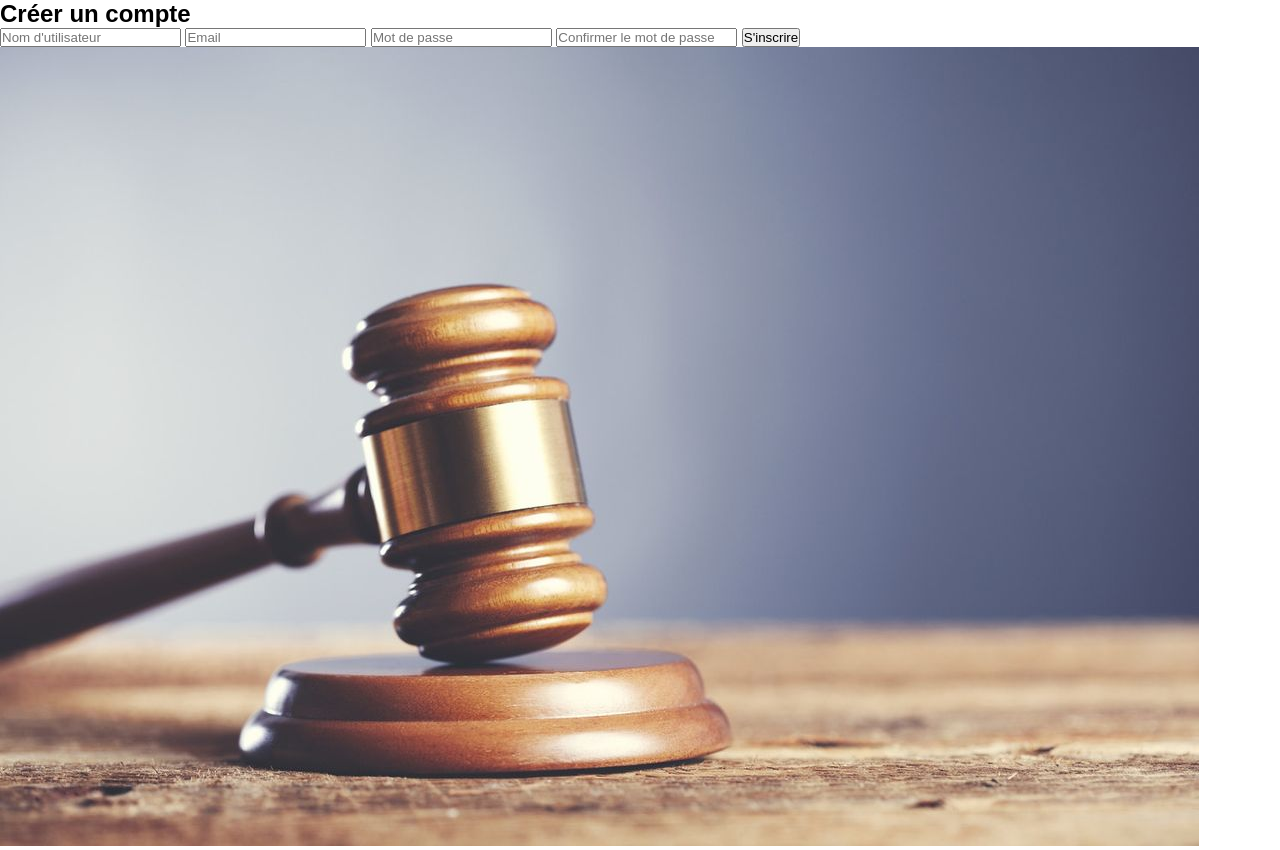
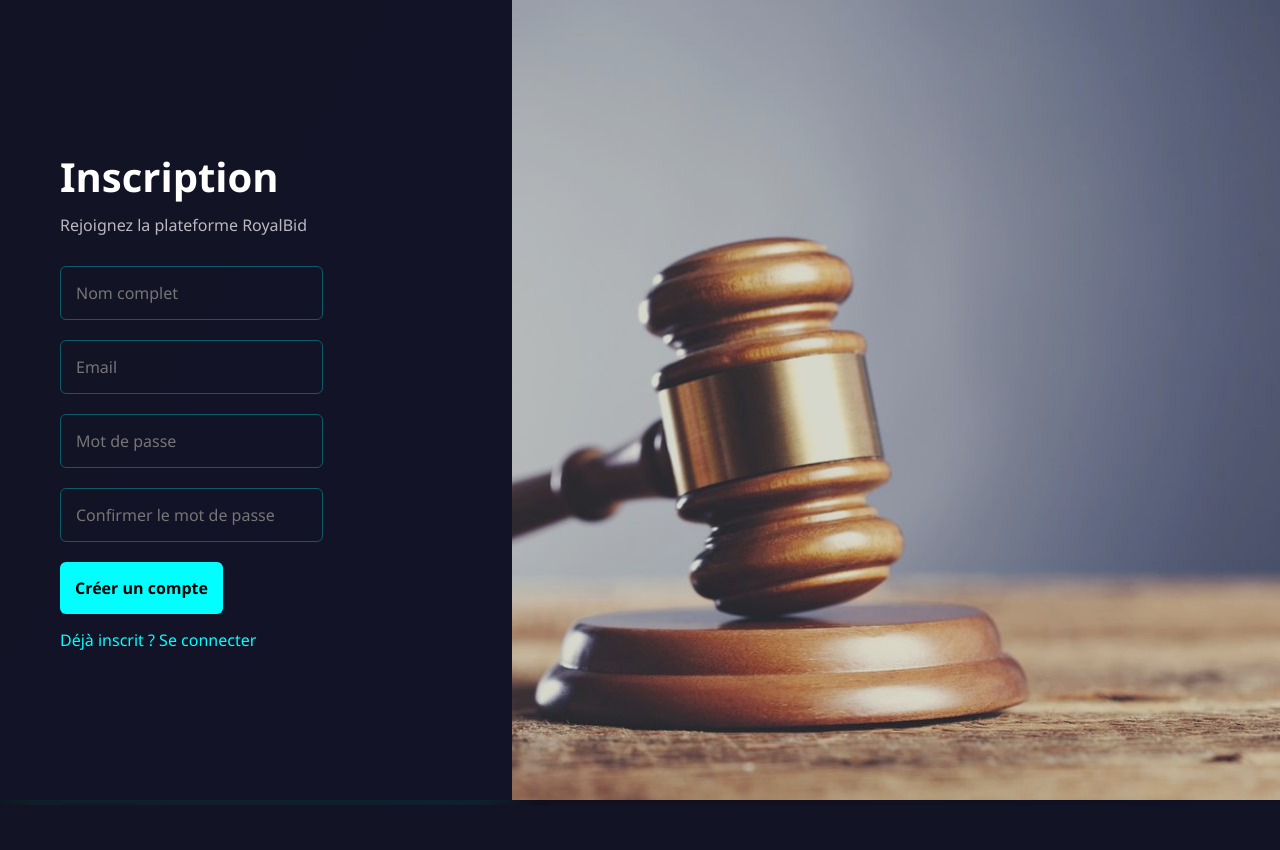
Before and after one commit to sylvioSMK/royal-bid, a Django app: template enchere/templates/enchere/signup.html in a window 1280 px wide. After the commit the page ends 803 px from the top, so only its background shows below. Run offline with Django 3.2, Linux system fonts and the light colour scheme; the template is opened without the code that fills it, so the values that code supplies are empty.

Commit message:
Amelioration des pages auth

```diff
--- /dev/null
+++ b/enchere/static/enchere/css/auth.css
@@ -0,0 +1,91 @@
+* {
+    margin: 0;
+    padding: 0;
+    box-sizing: border-box;
+    font-family: 'Segoe UI', sans-serif;
+}
+
+body {
+    background: linear-gradient(120deg, #0f0f1a, #12122b);
+    color: white;
+    min-height: 100vh;
+}
+
+/* CONTENEUR GLOBAL */
+.auth-container {
+    display: flex;
+    height: 100vh;
+}
+
+/* FORMULAIRE */
+.auth-box {
+    width: 40%;
+    background: rgba(20, 20, 40, 0.95);
+    padding: 80px 60px;
+    display: flex;
+    flex-direction: column;
+    justify-content: center;
+    box-shadow: 0 0 40px rgba(0, 255, 255, 0.15);
+}
+
+.auth-box h2 {
+    font-size: 2.5rem;
+    margin-bottom: 10px;
+}
+
+.auth-box p {
+    opacity: 0.7;
+    margin-bottom: 30px;
+}
+
+.auth-box input {
+    background: transparent;
+    border: 1px solid rgba(0, 255, 255, 0.3);
+    padding: 15px;
+    margin-bottom: 20px;
+    color: white;
+    border-radius: 6px;
+    font-size: 16px;
+}
+
+.auth-box input:focus {
+    outline: none;
+    border-color: cyan;
+}
+
+.auth-box button {
+    background: cyan;
+    color: black;
+    border: none;
+    padding: 15px;
+    font-size: 16px;
+    font-weight: bold;
+    border-radius: 6px;
+    cursor: pointer;
+    transition: 0.3s;
+}
+
+.auth-box button:hover {
+    background: white;
+}
+
+/* IMAGE */
+.auth-image {
+    width: 60%;
+    background: black;
+    position: relative;
+}
+
+.auth-image img {
+    width: 100%;
+    height: 100%;
+    object-fit: cover;
+    opacity: 0.85;
+}
+
+/* LIENS */
+.auth-box a {
+    color: cyan;
+    text-decoration: none;
+    margin-top: 15px;
+}
--- a/enchere/static/enchere/css/style.css
+++ b/enchere/static/enchere/css/style.css
@@ -1,66 +1,108 @@
+/* RESET */
 * {
     margin: 0;
     padding: 0;
     box-sizing: border-box;
-    font-family: Arial, sans-serif;
+}
+
+body {
+    font-family: 'Inter', sans-serif;
+    background: #0b0e14;
+    color: #fff;
 }
 
 /* HERO */
 .hero {
+    position: relative;
     height: 100vh;
-    background: linear-gradient(
-        rgba(0,0,0,0.55),
-        rgba(0,0,0,0.55)
-    ),
-    url("../images/enchere.jpg") center/cover no-repeat;
-    color: white;
+    background: url("../images/enchere.jpg") center/cover no-repeat;
 }
 
-/* NAVBAR */
+.hero-overlay {
+    position: absolute;
+    inset: 0;
+    background: linear-gradient(120deg, rgba(0,0,0,0.9), rgba(0,0,0,0.4));
+}
+
 .navbar {
+    position: relative;
+    z-index: 2;
     display: flex;
     justify-content: space-between;
-    padding: 25px 60px;
+    padding: 30px 80px;
 }
 
 .logo {
-    font-size: 26px;
-    font-weight: bold;
+    font-family: 'Orbitron', sans-serif;
+    font-size: 28px;
+    letter-spacing: 2px;
 }
 
 .nav-links a {
-    margin-left: 20px;
+    margin-left: 30px;
     color: white;
     text-decoration: none;
 }
 
-.nav-links .btn {
-    background: orange;
-    padding: 8px 15px;
-    border-radius: 4px;
+.btn-glow {
+    padding: 10px 20px;
+    border: 1px solid #00f6ff;
+    color: #00f6ff;
+    border-radius: 25px;
 }
 
 /* HERO CONTENT */
 .hero-content {
-    text-align: center;
-    margin-top: 150px;
+    position: relative;
+    z-index: 2;
+    top: 35%;
+    padding-left: 80px;
+    max-width: 600px;
 }
 
 .hero-content h2 {
+    font-family: 'Orbitron', sans-serif;
     font-size: 48px;
-    margin-bottom: 20px;
+    line-height: 1.2;
+}
+
+.hero-content span {
+    color: #00f6ff;
+    font-size: 18px;
 }
 
 .hero-content p {
-    font-size: 18px;
-    margin-bottom: 30px;
+    margin: 20px 0;
+    color: #ccc;
 }
 
-.hero-btn {
-    background: orange;
-    padding: 15px 30px;
-    color: white;
+.cta {
+    display: inline-block;
+    padding: 15px 40px;
+    background: #00f6ff;
+    color: black;
     text-decoration: none;
-    font-size: 16px;
-    border-radius: 5px;
+    border-radius: 30px;
+    font-weight: bold;
 }
+
+/* FEATURES */
+.features {
+    background: #0f131c;
+    padding: 80px;
+    display: grid;
+    grid-template-columns: repeat(3, 1fr);
+    gap: 40px;
+}
+
+.feature-card {
+    background: rgba(255,255,255,0.05);
+    padding: 40px;
+    border-radius: 15px;
+    backdrop-filter: blur(10px);
+    transition: transform 0.3s;
+}
+
+.feature-card:hover {
+    transform: translateY(-10px);
+}
--- a/enchere/templates/enchere/base.html
+++ b/enchere/templates/enchere/base.html
@@ -4,12 +4,16 @@
 <head>
     <meta charset="UTF-8">
     <title>RoyalBid</title>
+
+    <!-- CSS GLOBAL -->
     <link rel="stylesheet" href="{% static 'enchere/css/style.css' %}">
+
+    <!-- CSS SPECIFIQUE AUX PAGES -->
+    {% block extra_css %}{% endblock %}
 </head>
 <body>
 
-{% block content %}
-{% endblock %}
+    {% block content %}{% endblock %}
 
 </body>
 </html>
--- a/enchere/templates/enchere/signup.html
+++ b/enchere/templates/enchere/signup.html
@@ -3,21 +3,30 @@
 
 {% block content %}
 
+{% block extra_css %}
+<link rel="stylesheet" href="{% static 'enchere/css/auth.css' %}">
+{% endblock %}
 <div class="auth-container">
+
     <div class="auth-box">
-        <h2>Créer un compte</h2>
-        <form>
-            <input type="text" placeholder="Nom d'utilisateur" required>
+        <h2>Inscription</h2>
+        <p>Rejoignez la plateforme RoyalBid</p>
+
+        <form method="post">
+            {% csrf_token %}
+            <input type="text" placeholder="Nom complet" required>
             <input type="email" placeholder="Email" required>
             <input type="password" placeholder="Mot de passe" required>
             <input type="password" placeholder="Confirmer le mot de passe" required>
-            <button type="submit">S'inscrire</button>
+            <button type="submit">Créer un compte</button>
         </form>
+
+        <a href="{% url 'login' %}">Déjà inscrit ? Se connecter</a>
     </div>
 
     <div class="auth-image">
-        <img src="{% static 'enchere/images/enchere.jpg' %}" alt="enchère">
+        <img src="{% static 'enchere/images/enchere.jpg' %}" alt="Enchères">
     </div>
+
 </div>
-
 {% endblock %}
```
Also changed, not shown: enchere/templates/enchere/home.html (+26 -7 lines), enchere/templates/enchere/login.html (+12 -5 lines).
